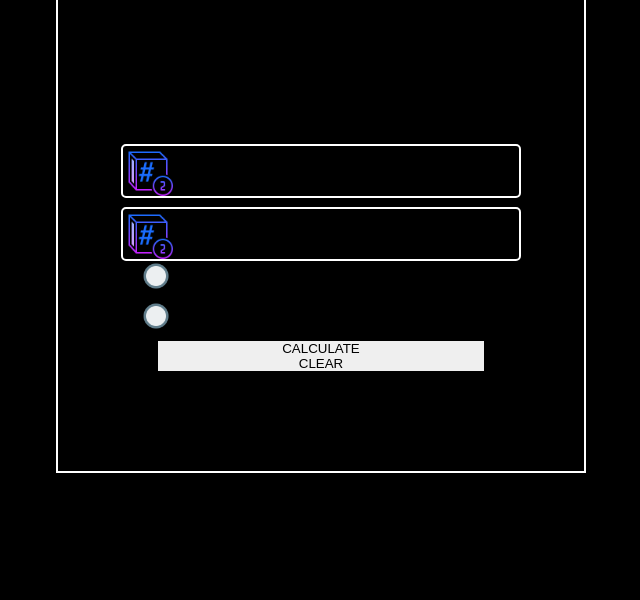
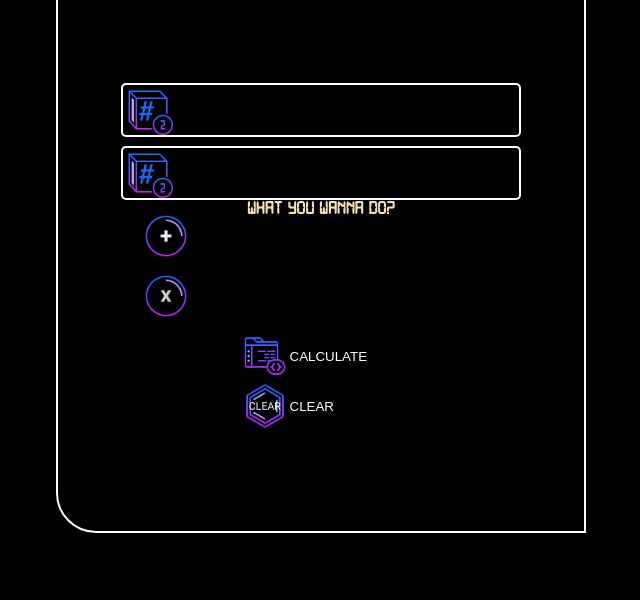
Before and after one commit to michalpzarzycki/BigNumsCalculator, a plain HTML site: page index.html in a window 1280 px wide. Shown: the part 200-800 px from the top of the page, without its empty margins (319-959 px from the left). Drawn offline with Linux system fonts and the light colour scheme.

Commit message:
styled buttons

```diff
--- a/index.html
+++ b/index.html
@@ -20,11 +20,12 @@
                     <input name="firstNum" type="text" autocomplete="off">
                     <label for="secondNum">SECOND NUMBER</label>
                     <input name="secondNum" type="text" autocomplete="off">
+                <h3>What you wanna do?</h3>
                 <input type="radio" id="add" name="math">
-                <label for="add">ADD</label>
+                <label for="add"></label>
                 <input type="radio" id="multiply" name="math" >
-                <label for="multiply">MULTIPlY</label>
-                <button>CALCULATE</button>
+                <label for="multiply"></label>
+                <button id="calculate">CALCULATE</button>
                 <button id="clear">CLEAR</button>
             </form>
         </section>
--- a/styles.css
+++ b/styles.css
@@ -43,6 +43,7 @@ body {
     margin: 0 auto;
     font-family: dig;
     border: 2px solid white;
+    border-radius: 0 40px;
 }
 .title {
     position: absolute;
@@ -53,6 +54,16 @@ body {
     background: black;
     font-size: 40px;
     letter-spacing: 5px;
+    padding-left: 5px;
+}
+.title::after {
+    background: url(/icons8-calculator-64.png);
+    content: "";
+    position: absolute;
+    background-size: contain;
+    top: -6px;
+    width: 50px;
+    height: 50px;
 }
 .form > form {
     display: flex;
@@ -102,18 +113,51 @@ label[for="add"], label[for="multiply"] {
     margin-bottom: 10px;
     display: inline-block;
     padding-left: 35px;
-    background: url(/icons8-unchecked-radio-button-48.png) no-repeat;
+    background: url(/icons8-circled-thin-64.png) no-repeat;
     background-size: contain;
     cursor: pointer;
     text-align: left;
-    height: 30px;
+    height: 50px;
     line-height: 30px;
     transition: background 0.5s ease-in-out;
+    width: ;
 
 
 }
-input[type="radio"]:checked + label{
+h3 {
+    color: wheat;
+}
+label[for="multiply"] {
+    background: url(/multiply-non.png) no-repeat;
+    background-size: contain;
+}
+input[type="radio"]:checked + label[for="add"]{
     color: white;
-    background-image: url(/icons8-checked-radio-button-48.png);
+    background-image: url("/icons8-circled-thin-64\ \(1\).png");
 
 }
+input[type="radio"]:checked  + label[for="multiply"] {
+    background-image: url(/multiply_checked.png);
+
+}
+#calculate {
+    background: url(/icons8-code-64.png) no-repeat;
+    background-size: contain;
+    background-position: left;
+    height: 50px;
+    width: 50%;
+    color: white;
+    text-align: left;
+    padding-left: 50px;
+}
+
+#clear {
+    background: url(/icons8-benzene-ring-64.png) no-repeat;
+    background-size: contain;
+    background-position: left;
+    height: 50px;
+    width: 50%;
+    color: white;
+    text-align: left;
+    padding-left: 50px;
+}
```
Also changed, not shown: icons8-benzene-ring-64.png (added), icons8-calculator-64.png (added), icons8-circled-thin-64 (1).png (added), icons8-circled-thin-64.png (added), icons8-code-64.png (added), icons8-filled-circle-64.png (added), multiply-non.png (added), multiply_checked.png (added).
